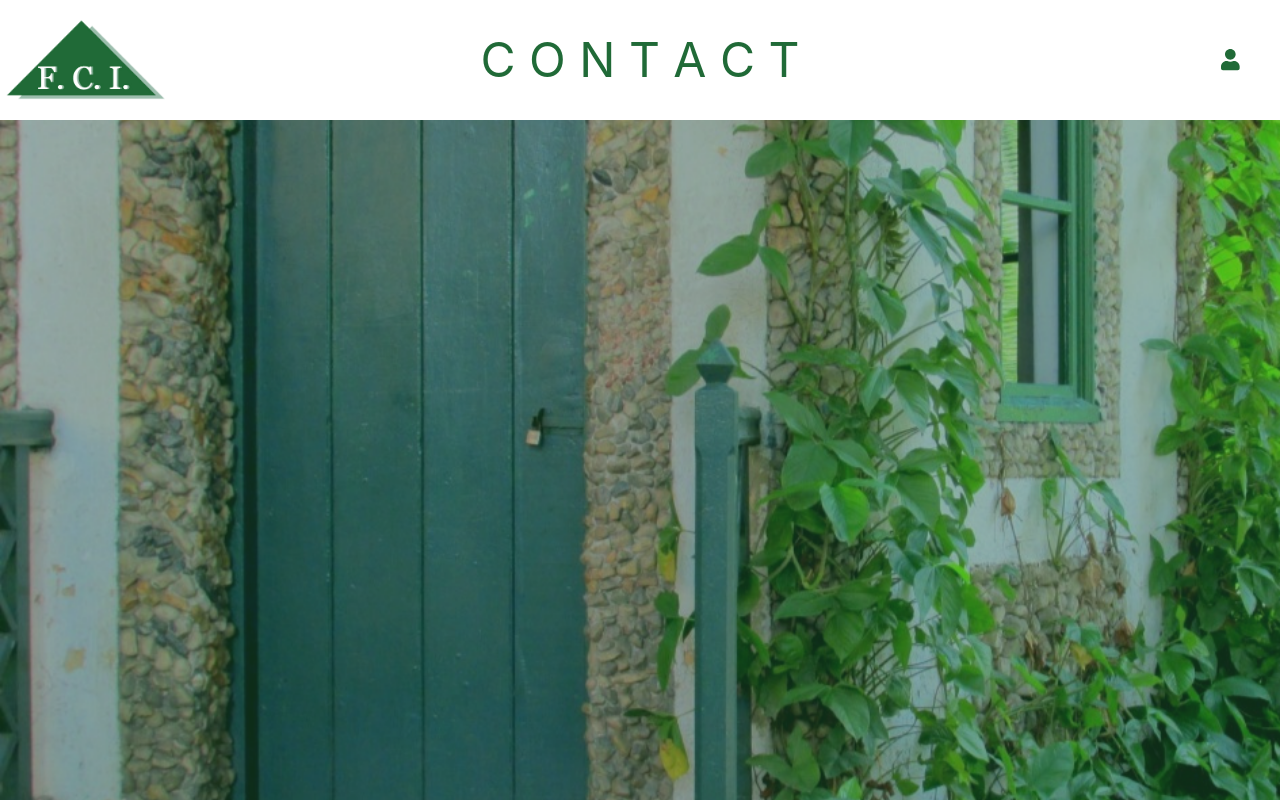
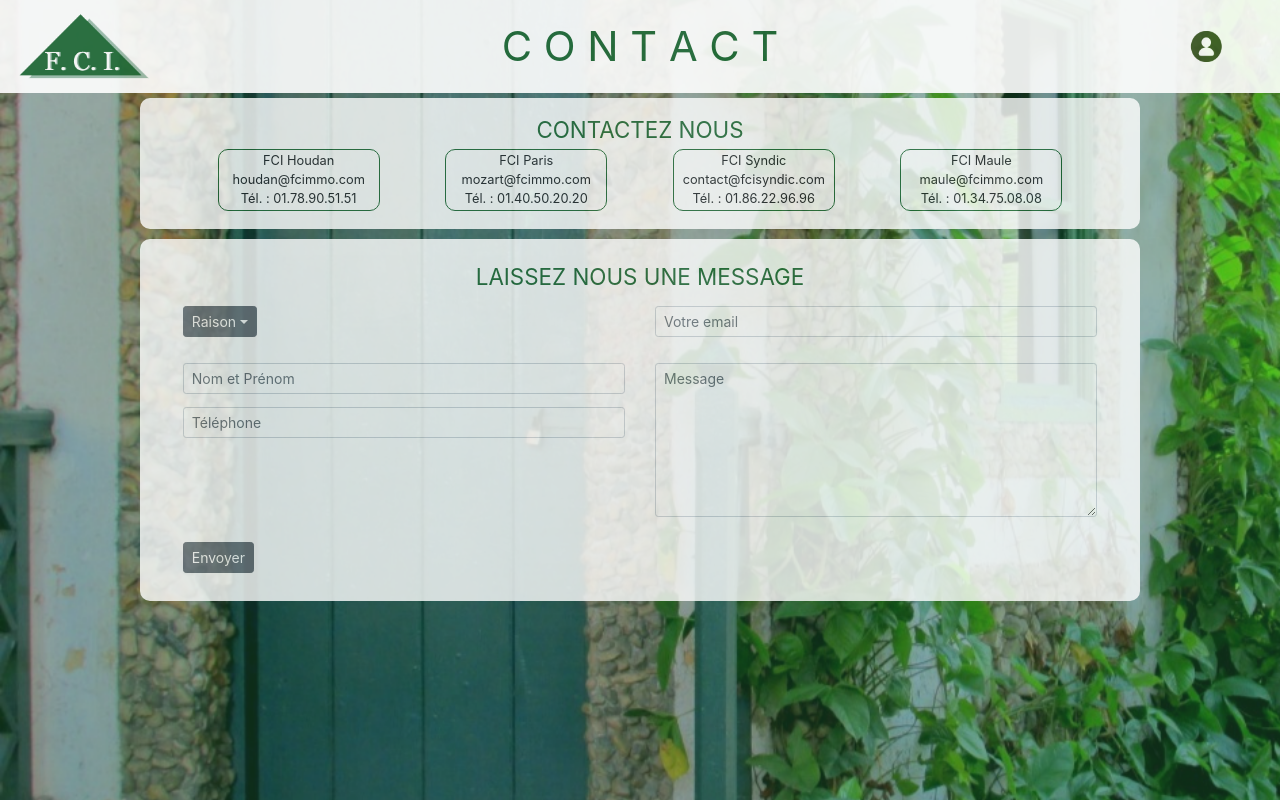
Before and after one commit to ericadiasdematos/fciBac-2, a React (Create React App) app in the folder reactapp/: page /contact in a window 1280 px wide. Built offline with nearby package versions, Linux system fonts and the light colour scheme.

Commit message:
contact page done

```diff
--- a/reactapp/package.json
+++ b/reactapp/package.json
@@ -6,11 +6,14 @@
     "@fortawesome/fontawesome-svg-core": "^1.2.32",
     "@fortawesome/free-solid-svg-icons": "^5.15.1",
     "@fortawesome/react-fontawesome": "^0.1.12",
+    "@material-ui/core": "^4.11.2",
     "@testing-library/jest-dom": "^5.11.6",
     "@testing-library/react": "^11.2.2",
     "@testing-library/user-event": "^12.2.2",
+    "antd": "^4.9.4",
     "bootstrap": "^4.5.3",
     "react": "^17.0.1",
+    "react-bootstrap": "^1.4.0",
     "react-dom": "^17.0.1",
     "react-responsive-picture": "^3.2.2",
     "react-router-dom": "^5.2.0",
--- a/reactapp/src/Contact.js
+++ b/reactapp/src/Contact.js
@@ -1,18 +1,30 @@
 import React, {useState} from 'react';
 import 'bootstrap/dist/css/bootstrap.min.css';
-import { FontAwesomeIcon } from '@fortawesome/react-fontawesome';
-import {faUser} from '@fortawesome/free-solid-svg-icons'
 import { Container, Row, Col, Popover, Input, PopoverBody, Button  } from 'reactstrap';
 import photo from './images/PageContacts.png'
 import logo from './images/logo.png'
 import { Link } from 'react-router-dom';
+import user from './images/user.png'
+import 'bootstrap/dist/css/bootstrap.min.css';
+import DropdownButton from 'react-bootstrap/DropdownButton';
+import Dropdown from 'react-bootstrap/Dropdown'
+import './PageContactStyle.css'
+
 
 
 function Contact() {
 
+  const [raison, setRaison] = useState("Raison");
+
+  function handleRaisonClick(e) {
+    setRaison(e)
+    console.log(raison)
+  }
+
   const [popoverOpen, setPopoverOpen] = useState(false);
 
   const toggle = () => setPopoverOpen(!popoverOpen);
+
 
   var BackgroundImage = {
     display: 'flex',
@@ -25,35 +37,57 @@
     maxWidth: '100%',
   }
 
-  var navBarRow ={
-    backgroundColor: 'white',
-    height: '15vh',
-    diplay: 'flex',
-    flexDirection: 'row',
-    justifySelf: 'flex-start',
+
+
+var contactezNous = {
+    display: 'flex',
+    justifySelf: 'center',
+    alignSelf: 'center',
+    flexDirection: 'column',
+    justifyContent: 'center',
     alignItems: 'center',
-    justifyContent: 'space-between'
-}
+    marginTop: '0.5vw'
+
+ }
+
+ var contactBoxes = {
+  display: 'flex',
+  flexDirection: 'column',
+  justifyContent: 'center',
+  alignItems: 'center',
+  textAlign: 'center',
+  border: 'solid 1px #206A37',
+  borderRadius: 10,
+  margin: 3,
+  padding: 1,
+  fontSize: 'calc(0.4em + 0.5vw)'
+ }
+
+ const [value,setValue]=useState('Raison');
+  const handleSelect=(e)=>{
+    console.log(e);
+    setValue(e)
+  }
 
   return (
     <Container style={BackgroundImage}>
 
-      <Row style={navBarRow}>
+      <Row id='navBarRow'>
 
-        <Col xs='1' style={{paddingLeft: '0.6vh'}}>
+        <Col xs='2' lg='1' style={{paddingLeft: '0.6vh'}}>
           <Link to='/'>
-            <img src={logo} alt='logo' style={{width: '20vh'}}/>
+            <img src={logo} alt='logo' style={{width: 'calc(1em + 9vw)'}}/>
           </Link>
         </Col>
 
-        <Col xs='10' style={{display: 'flex', justifyContent: 'center'}}>
-            <span style={{color: '#206A37', fontSize: '6vh'}}>
+        <Col xs='8' lg='10' style={{display: 'flex', justifyContent: 'center'}}>
+            <span style={{color: '#206A37', fontSize: 'calc(1em + 2vw)'}}>
                 C O N T A C T
             </span>
         </Col>
 
-        <Col xs='1' style={{display: 'flex', justifyContent:'flex-end', paddingRight: '5vh'}}>
-            <FontAwesomeIcon style={{display: 'flex', color: '#206A37' }} icon={faUser} size='lg' id="Popover1" type="button" />
+        <Col xs='2' lg='1' style={{display: 'flex', justifyContent:'flex-end', paddingRight: '5vh'}}>
+          <img src={user} id="Popover1" style={{width: 'calc(1em + 2vw)'}} type="button" ></img>
             <Popover placement="bottom" isOpen={popoverOpen} target="Popover1" toggle={toggle} >
                     <PopoverBody style={{display: 'flex', flexDirection: 'column', justifyContent: 'center', alignItems: 'center'}}>
                         <span style={{padding: '1vh', color: '#206A37', fontWeight: 'bold'}}>Sign In</span>
@@ -67,13 +101,100 @@
 
       </Row>
 
-      <Row>
-        <Col>
-        </Col>
+      <Row className='firstRow'>
+
+        <Row className='rowContactezNous'>
+          <Col xs='12' id='contactezNous'>
+            <span id='spanContactezNous'>CONTACTEZ NOUS</span>
+          </Col>
+        </Row>
+
+
+        <Row style={{display: 'flex', justifyContent: 'space-evenly', alignItems: 'center', width: '100%', flexDirection: 'row'}}>
+          <Col xs='5' lg='2' style={contactBoxes}>
+            <span>FCI Houdan</span>
+            <span>houdan@fcimmo.com</span>
+            <span>Tél. : 01.78.90.51.51</span>
+          </Col>
+          <Col xs='5' lg='2' style={contactBoxes}>
+            <span>FCI Paris</span>
+            <span>mozart@fcimmo.com</span>
+            <span>Tél. : 01.40.50.20.20</span>
+          </Col>
+          <Col xs='5' lg='2' style={contactBoxes}>
+            <span>FCI Syndic</span>
+            <span>contact@fcisyndic.com</span>
+            <span>Tél. : 01.86.22.96.96</span>
+          </Col>
+          <Col xs='5' lg='2' style={contactBoxes}>
+            <span>FCI Maule</span>
+            <span>maule@fcimmo.com</span>
+            <span>Tél. : 01.34.75.08.08</span>
+          </Col>
+        </Row>
+
       </Row>
+
+      <Row className='firstRow'>
+
+        <Row>
+          <Col xs='12' style={contactezNous}>
+            <span style={{color: '#206A37', fontSize: 'calc(1em + 0.5vw)'}}>LAISSEZ NOUS UNE MESSAGE</span>
+          </Col>
+        </Row>
+
+
+        <Row style={{width: '100%', margin:'1vw'}}>
+          <Col xs='6'>
+            <DropdownButton
+                alignCenter
+                title={value}
+                id="dropdown"
+                className="myDropdown"
+                size="sm"
+                variant="secondary"
+                onSelect={handleSelect}
+                style={{color: '#206A37'}}
+            >
+                <Dropdown.Item as="button" eventKey="Je veux acheter" style={{}}>Je veux acheter</Dropdown.Item>
+                <Dropdown.Item as="button" eventKey="Je veux vendre mon bien">Je veux vendre mon bien</Dropdown.Item>
+                <Dropdown.Item as="button" eventKey="Je cherche une location">Je cherche une location</Dropdown.Item>
+                <Dropdown.Item as="button" eventKey="Je veux louer mon bien">Je veux louer mon bien</Dropdown.Item>
+                <Dropdown.Item as="button" eventKey="Je veux changer de syndic">Je veux changer de syndic</Dropdown.Item>
+                <Dropdown.Item as="button" eventKey="Je cherche un viager">Je cherche un viager</Dropdown.Item>
+                <Dropdown.Item as="button" eventKey="Autre raison">Autre raison</Dropdown.Item>
+            </DropdownButton>
+          </Col>
+
+          <Col xs='6'>
+            <Input size="sm" placeholder='Votre email'></Input>
+          </Col>
+        </Row>
+
+        <Row style={{width: '100%', margin:'1vw'}}>
+          <Col xs='6'>
+            <Input size="sm" placeholder='Nom et Prénom' style={{marginBottom: '1vw'}}></Input>
+            <Input size="sm" placeholder='Téléphone'></Input>
+          </Col>
+          <Col xs='6'>
+            <Input size="sm" placeholder='Message' type="textarea" style={{height: '12vw'}}></Input>
+          </Col>
+        </Row>
+
+        <Row style={{width: '100%', margin:'1vw'}}>
+          <Col xs='1'>
+            <Button size="sm" >Envoyer</Button>
+          </Col>
+        </Row>
+
+      </Row>
+
+
 
     </Container>
   );
 }
 
+
+
 export default Contact;
--- /dev/null
+++ b/reactapp/src/PageContactStyle.css
@@ -0,0 +1,48 @@
+#navBarRow {
+  background-color: white;
+  height: auto;
+  display: flex;
+  flex-Direction: row;
+  justify-self: flex-start;
+  align-items: center;
+  justify-content: center;
+  padding: 1vw;
+  opacity: 90%;
+}
+
+.firstRow {
+  display: flex;
+  justify-content: center;
+  align-items: center;
+  background-color: white;
+  width: auto;
+  opacity: 80%;
+  padding: 15px;
+  width: 80%;
+  justify-self: center;
+  align-self: center;
+  margin: 5px;
+  border-radius: 10px;
+}
+
+#rowContactezNous {
+  width: 100%;
+  justify-content: center;
+  align-items: center;
+}
+
+#spanContactezNous {
+  color: #206A37;
+  font-size: calc(1em + 0.5vw);
+  margin-bottom: 5px;
+}
+
+.contactezNous {
+  display: flex;
+  justify-self: center;
+  align-self: center;
+  flex-direction: 'column';
+  justify-content: center;
+  align-items: center;
+  margin-top: 1vw;
+}
--- a/reactapp/src/QuiSommesNous.js
+++ b/reactapp/src/QuiSommesNous.js
@@ -41,7 +41,6 @@
 }
 
   var descRow = {
-    backgroundColor: 'white',
     display: 'flex',
     flexDirection: 'column',
     justifySelf: 'center',
@@ -49,9 +48,7 @@
     justifyContent: 'center',
     alignItems: 'center',
     opacity: '80%',
-    borderRadius: 10,
-    width: 'auto',
-    margin: 'calc(1em + 5vw)'
+    marginTop: 'calc(1em + 5vw)'
   }
 
   return (
@@ -88,7 +85,7 @@
 
       <Row style={descRow}>
 
-        <Col xs='12' style={{display: 'flex', justifySelf: 'center', alignSelf: 'center', flexDirection: 'column'}}>
+        <Col xs='11' lg='6' style={{display: 'flex', justifySelf: 'center', alignSelf: 'center', flexDirection: 'column', backgroundColor: 'white', justifyContent: 'center', alignItems: 'center', borderRadius: 10,}}>
           <h2 style={{display: 'flex', justifySelf: 'center', alignSelf: 'center', padding: '2vh', color: '#206A37', paddingTop: '4vh', fontSize: 'calc(1em + 2vw)', textAlign: 'center'}}>Agence Immobiliere FCI</h2>
           <span style={{display: 'flex', justifySelf: 'center', alignSelf: 'center', padding: '2vh', textAlign: 'justify', fontSize: 'calc(0.4em + 0.5vw)'}}>F.C.I  Françoise Combes Immobilier est une histoire de famille depuis plus de 25 ans.
                 Notre réputation depuis 1995 est l’assurance de la réussite de vos projets immobiliers qu’il soit personnel ou d’investissements.
```
Also changed, not shown: 1 other file (tests, documents, lock files or other folders).
